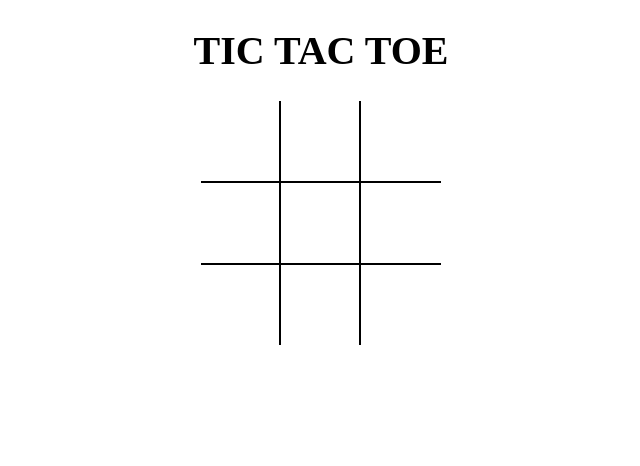
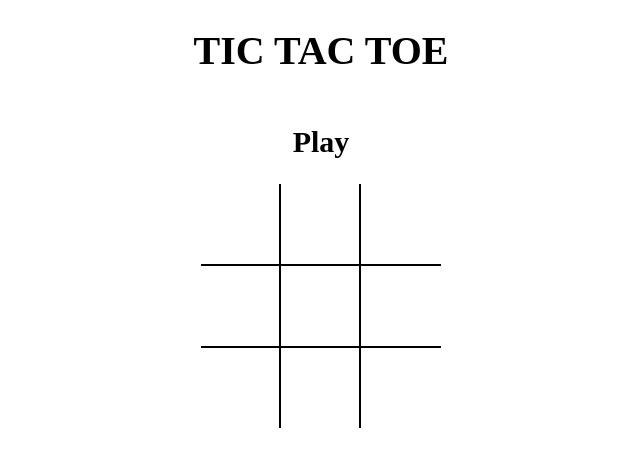
Before and after one commit to Naman2305/tictactoe, a React (Vite) app: page / in a window 1280 px wide. Shown: the top 466 px of the page, without its empty margins (319-959 px from the left). Built offline with nearby package versions, Linux system fonts and the light colour scheme.

Commit message:
calculate winner and lift up the state

```diff
--- a/src/App.jsx
+++ b/src/App.jsx
@@ -1,11 +1,35 @@
-import React from 'react';
+import React, { useState } from 'react';
 import Board from './components/Board';
 import './styles/root.scss';
-const App = () => (
-  <div className="app">
-    <h1>TIC TAC TOE</h1>
-    <Board></Board>
-  </div>
-);
+import { calculateWinner } from './helpers';
+const App = () => {
+  const [board, setBoard] = useState(Array(9).fill(null));
+  const [isXNext, setIsXNext] = useState(false);
+  const winner = calculateWinner(board);
+  const message = winner ? `Winner is ${winner}` : `Play`;
+  const handleSquareClick = position => {
+    if (board[position] || winner) {
+      return;
+    }
+
+    setBoard(prev => {
+      return prev.map((Square, pos) => {
+        if (pos === position) {
+          return isXNext ? 'X' : '0';
+        }
+        return Square;
+      });
+    });
+    setIsXNext(prev => !prev);
+  };
+
+  return (
+    <div className="app">
+      <h1>TIC TAC TOE</h1>
+      <h2>{message}</h2>
+      <Board board={board} handleSquareClick={handleSquareClick}></Board>
+    </div>
+  );
+};
 
 export default App;
--- a/src/components/Board.jsx
+++ b/src/components/Board.jsx
@@ -1,23 +1,6 @@
-import React, { useState } from 'react';
+import React from 'react';
 import Square from './Square';
-const Board = () => {
-  const [board, setBoard] = useState(Array(9).fill(null));
-  const [isXNext, setIsXNext] = useState(false);
-  const handleSquareClick = position => {
-    if (board[position]) {
-      return;
-    }
-
-    setBoard(prev => {
-      return prev.map((Square, pos) => {
-        if (pos === position) {
-          return isXNext ? 'X' : '0';
-        }
-        return Square;
-      });
-    });
-    setIsXNext(prev => !prev);
-  };
+const Board = ({ board, handleSquareClick }) => {
   const renderSquare = position => {
     return (
       <Square
--- /dev/null
+++ b/src/helpers.jsx
@@ -0,0 +1,19 @@
+export function calculateWinner(squares) {
+  const lines = [
+    [0, 1, 2],
+    [3, 4, 5],
+    [6, 7, 8],
+    [0, 3, 6],
+    [1, 4, 7],
+    [2, 5, 8],
+    [0, 4, 8],
+    [2, 4, 6],
+  ];
+  for (let i = 0; i < lines.length; i++) {
+    const [a, b, c] = lines[i];
+    if (squares[a] && squares[a] === squares[b] && squares[a] === squares[c]) {
+      return squares[a];
+    }
+  }
+  return null;
+}
```
